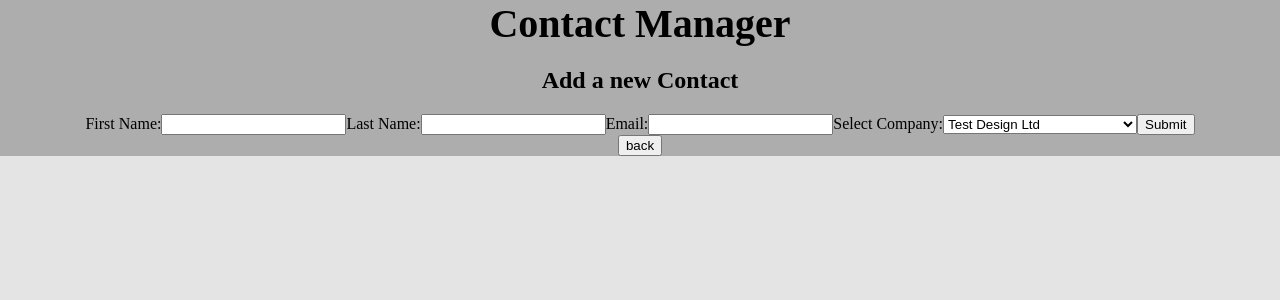
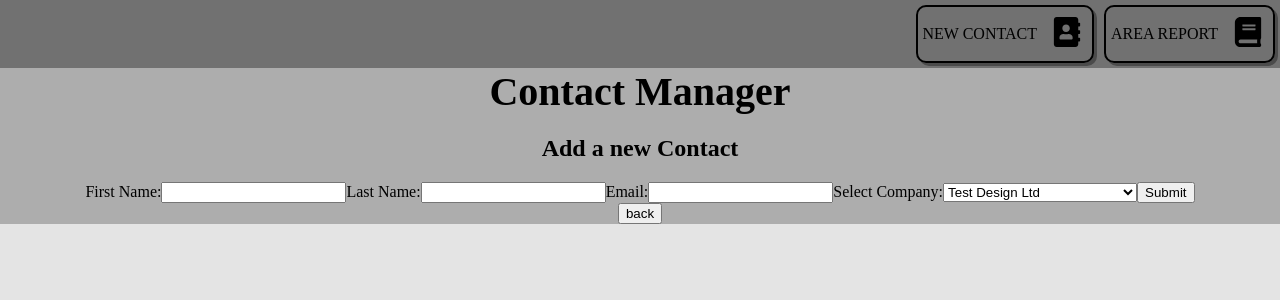
Before and after one commit to Nayem59/FE-MGF, a React (Create React App) app in the folder tech-test/: page /newcontact in a window 1280 px wide. Shown: the top 300 px of the page. Built offline with nearby package versions, Linux system fonts and the light colour scheme.

Commit message:
added simple nav

```diff
--- a/tech-test/src/App.css
+++ b/tech-test/src/App.css
@@ -32,3 +32,32 @@ th {
 thead {
   background-color: #bababa;
 }
+
+.link {
+  text-decoration: none;
+  color: inherit;
+  padding: 10px;
+}
+
+.link:hover {
+  color: rgb(156, 156, 156);
+}
+
+.nav {
+  display: flex;
+  justify-content: flex-end;
+  background-color: #717171;
+}
+
+.nav-item {
+  display: flex;
+  border: solid 2px;
+  border-radius: 10px;
+  box-shadow: rgb(75, 75, 75) 3px 3px;
+  margin: 5px;
+  align-items: center;
+}
+
+p {
+  padding: 0px 5px;
+}
--- a/tech-test/src/App.js
+++ b/tech-test/src/App.js
@@ -4,14 +4,18 @@ import Header from "./components/Header";
 import AllContacts from "./components/AllContacts";
 import NewContact from "./components/NewContact";
 import EditContact from "./components/EditContact";
+import AreaContacts from "./components/AreaContacts";
+import NavBar from "./components/NavBar";
 
 function App() {
   return (
     <div className="App">
+      <NavBar />
       <Header />
       <Routes>
         <Route path="/" element={<AllContacts />} />
         <Route path="/newcontact" element={<NewContact />} />
+        <Route path="/areacontacts" element={<AreaContacts />} />
         <Route path="/editcontact/:contact_id" element={<EditContact />} />
       </Routes>
     </div>
--- a/tech-test/src/api/api.js
+++ b/tech-test/src/api/api.js
@@ -27,3 +27,9 @@ export const patchContact = (id, obj) => {
     return data.contact;
   });
 };
+
+export const getAreaContacts = () => {
+  return beMGF.get("/area").then(({ data }) => {
+    return data.companies;
+  });
+};
--- a/tech-test/src/components/AllContacts.jsx
+++ b/tech-test/src/components/AllContacts.jsx
@@ -1,5 +1,5 @@
 import React, { useEffect, useState } from "react";
-import { FaEdit, FaAddressBook } from "react-icons/fa";
+import { FaEdit } from "react-icons/fa";
 import { getContacts } from "../api/api";
 import { Link } from "react-router-dom";
 
@@ -32,12 +32,6 @@ const AllContacts = () => {
   return (
     <div className="all-contacts">
       <h2>All Contacts</h2>
-      <div>
-        <p>ADD A NEW CONTACT</p>
-        <Link to="/newcontact">
-          <FaAddressBook size="30px" />
-        </Link>
-      </div>
       <div className="contacts-container">
         <table className="contacts-table">
           <thead>
@@ -60,7 +54,7 @@ const AllContacts = () => {
                   <td>{contact.email}</td>
                   <td>{contact.company.name}</td>
                   <td>
-                    <Link to={`/editcontact/${contact.contact_id}`}>
+                    <Link to={`/editcontact/${contact.contact_id}`} className="link">
                       <FaEdit size="25px" />
                     </Link>
                   </td>
--- /dev/null
+++ b/tech-test/src/components/AreaContacts.jsx
@@ -0,0 +1,68 @@
+import React, { useEffect, useState } from "react";
+import { useNavigate } from "react-router-dom";
+import { getAreaContacts } from "../api/api";
+
+const AreaContacts = () => {
+  const navigate = useNavigate();
+  const [companies, setCompanies] = useState([]);
+  const [isLoading, setIsLoading] = useState(true);
+  const [err, setErr] = useState("");
+
+  useEffect(() => {
+    setIsLoading(true);
+    getAreaContacts()
+      .then((data) => {
+        setCompanies(data);
+        setIsLoading(false);
+      })
+      .catch((err) => {
+        setErr(err.message);
+        setIsLoading(false);
+      });
+  }, []);
+
+  if (err) {
+    return <h2>{err}</h2>;
+  }
+
+  if (isLoading) {
+    return <h1>Loading...</h1>;
+  }
+
+  const handleBack = () => {
+    navigate("/");
+  };
+
+  return (
+    <div>
+      <h2>Area Report</h2>
+      <div className="contacts-container">
+        <table className="contacts-table">
+          <thead>
+            <tr>
+              <th>Id</th>
+              <th>Company Name</th>
+              <th>Area</th>
+              <th>Contacts</th>
+            </tr>
+          </thead>
+          <tbody>
+            {companies.map((company) => {
+              return (
+                <tr key={company.company_id}>
+                  <td>{company.company_id}</td>
+                  <td>{company.name}</td>
+                  <td>{company.area}</td>
+                  <td>{company.contact_count}</td>
+                </tr>
+              );
+            })}
+          </tbody>
+        </table>
+      </div>
+      <button onClick={handleBack}>back</button>
+    </div>
+  );
+};
+
+export default AreaContacts;
--- /dev/null
+++ b/tech-test/src/components/NavBar.jsx
@@ -0,0 +1,24 @@
+import React from "react";
+import { Link } from "react-router-dom";
+import { FaAddressBook, FaBook } from "react-icons/fa";
+
+const NavBar = () => {
+  return (
+    <div className="nav">
+      <div className="nav-item">
+        <p>NEW CONTACT</p>
+        <Link to="/newcontact" className="link">
+          <FaAddressBook size="30px" />
+        </Link>
+      </div>
+      <div className="nav-item">
+        <p>AREA REPORT</p>
+        <Link to="/areacontacts" className="link">
+          <FaBook size="30px" />
+        </Link>
+      </div>
+    </div>
+  );
+};
+
+export default NavBar;
```
